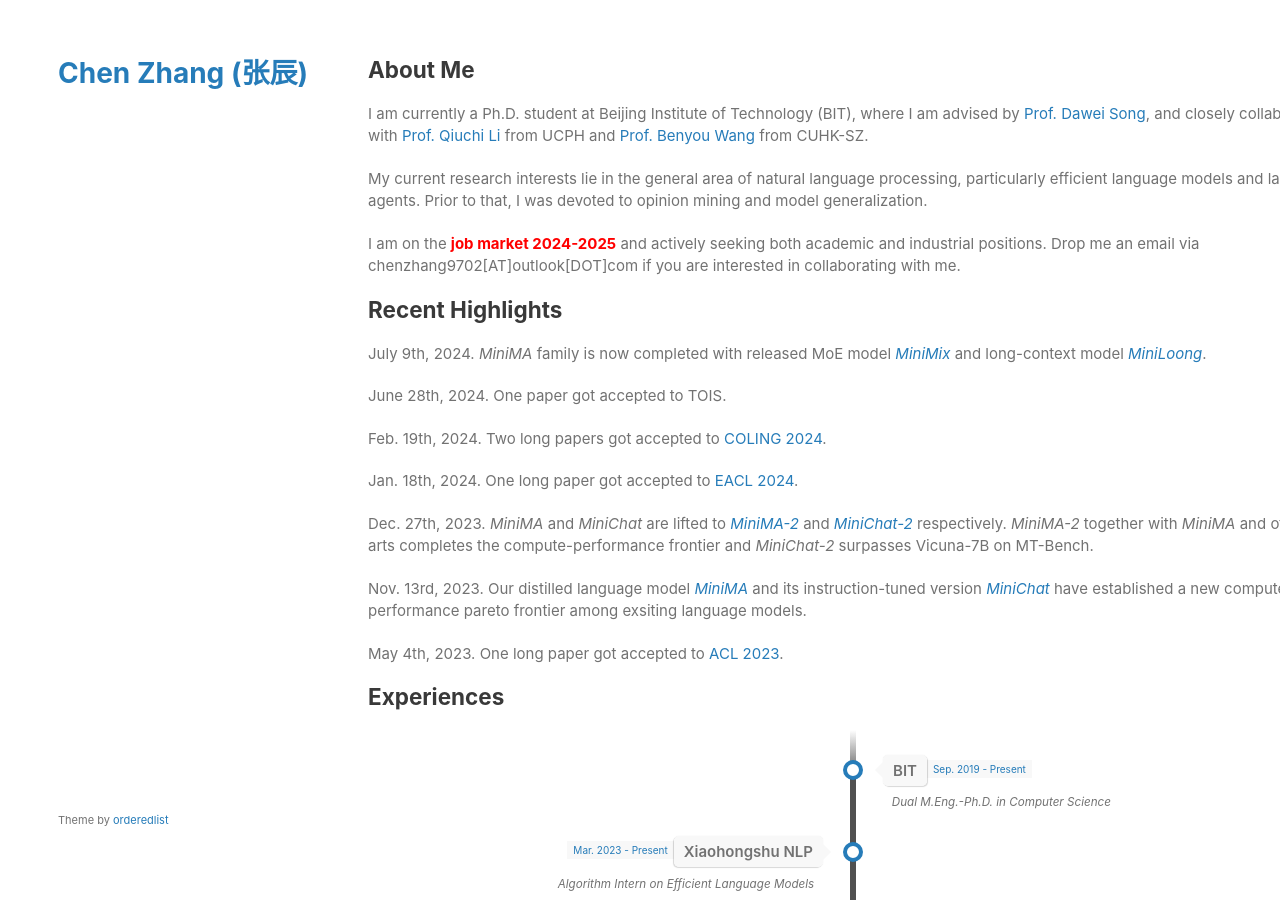
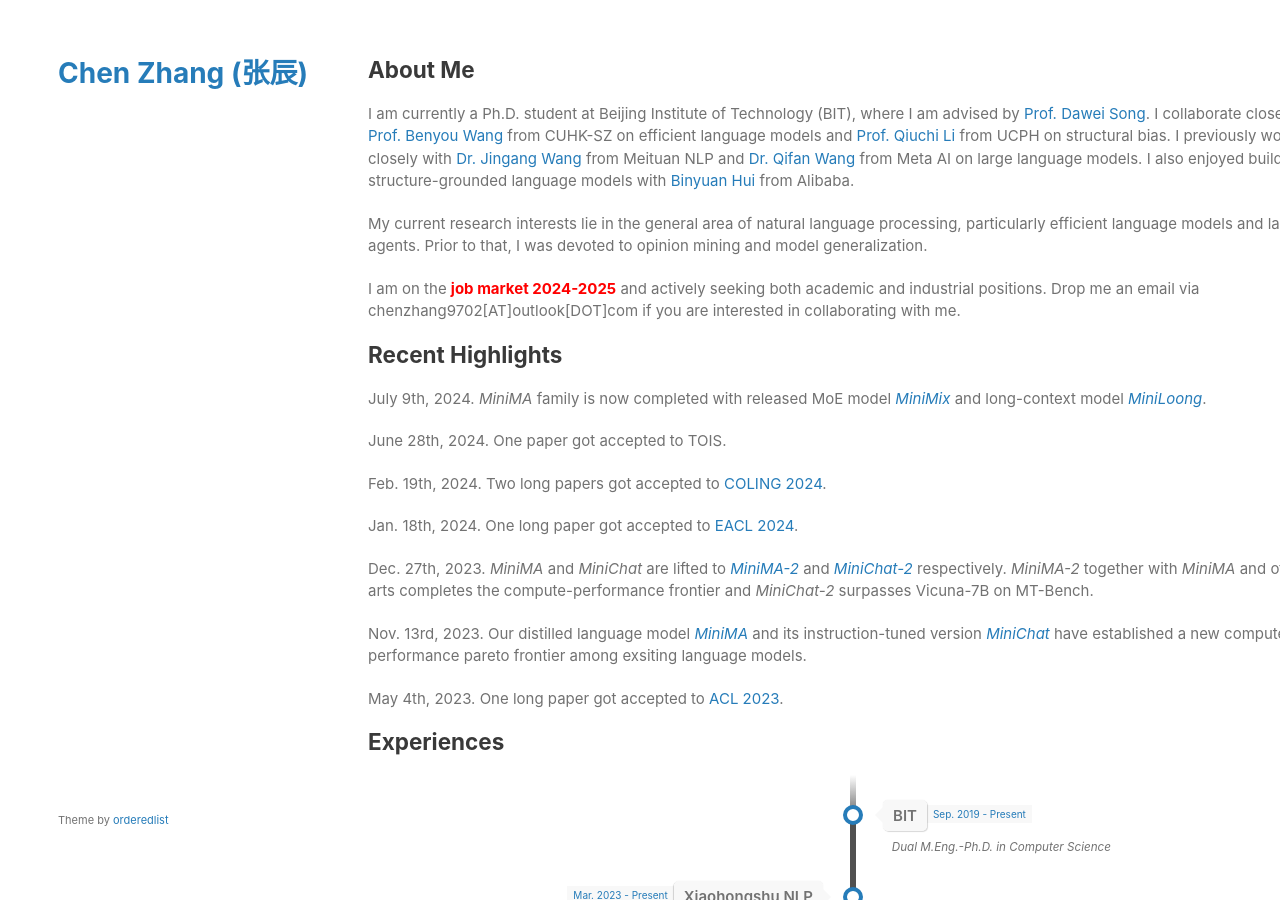
Before and after one commit to GeneZC/genezc.github.io, a Jekyll site: the page built from index.md, in a window 1280 px wide and 900 px high. Built offline with Jekyll 4.4.1, drawn with Linux system fonts in a browser that asks for light colours; our own code applies the rules of GitHub Pages for plain Markdown files.

Commit message:
Update index.md

```diff
--- a/index.md
+++ b/index.md
@@ -4,7 +4,7 @@ layout: default
 
 ## About Me
 
-I am currently a Ph.D. student at Beijing Institute of Technology (BIT), where I am advised by [Prof. Dawei Song](http://cs.bit.edu.cn/szdw/jsml/js/sdw/index.htm), and closely collaborate with [Prof. Qiuchi Li](https://qiuchili.github.io) from UCPH and [Prof. Benyou Wang](https://wabyking.github.io/old) from CUHK-SZ.
+I am currently a Ph.D. student at Beijing Institute of Technology (BIT), where I am advised by [Prof. Dawei Song](http://cs.bit.edu.cn/szdw/jsml/js/sdw/index.htm). I collaborate closely with [Prof. Benyou Wang](https://wabyking.github.io/old) from CUHK-SZ on efficient language models and [Prof. Qiuchi Li](https://qiuchili.github.io) from UCPH on structural bias. I previously worked closely with [Dr. Jingang Wang](https://sites.google.com/site/bitwjg/) from Meituan NLP and [Dr. Qifan Wang](https://wqfcr.github.io/) from Meta AI on large language models. I also enjoyed building structure-grounded language models with [Binyuan Hui](https://huybery.github.io/) from Alibaba.
 
 My current research interests lie in the general area of natural language processing, particularly efficient language models and language agents. Prior to that, I was devoted to opinion mining and model generalization.
 
```
